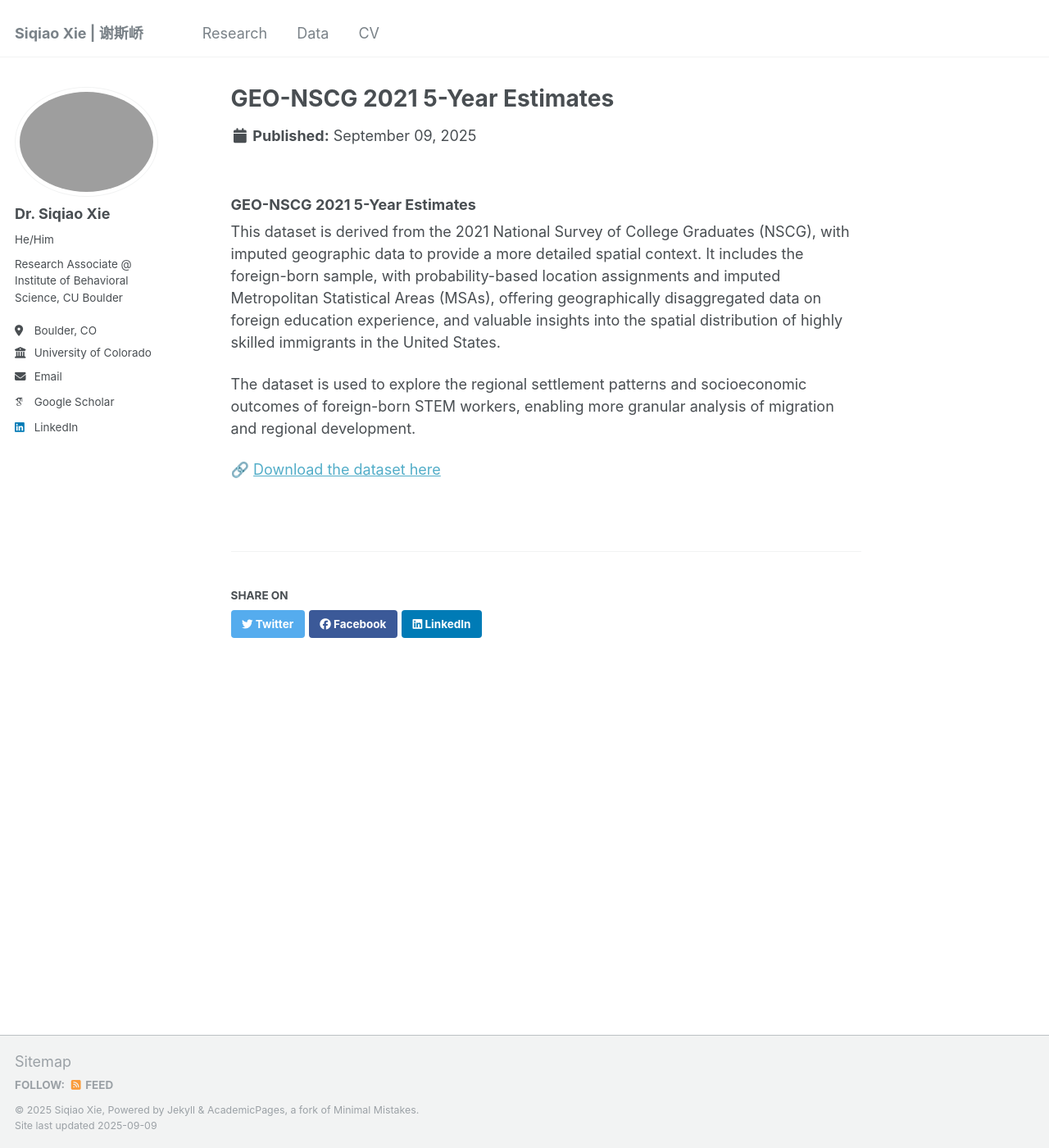
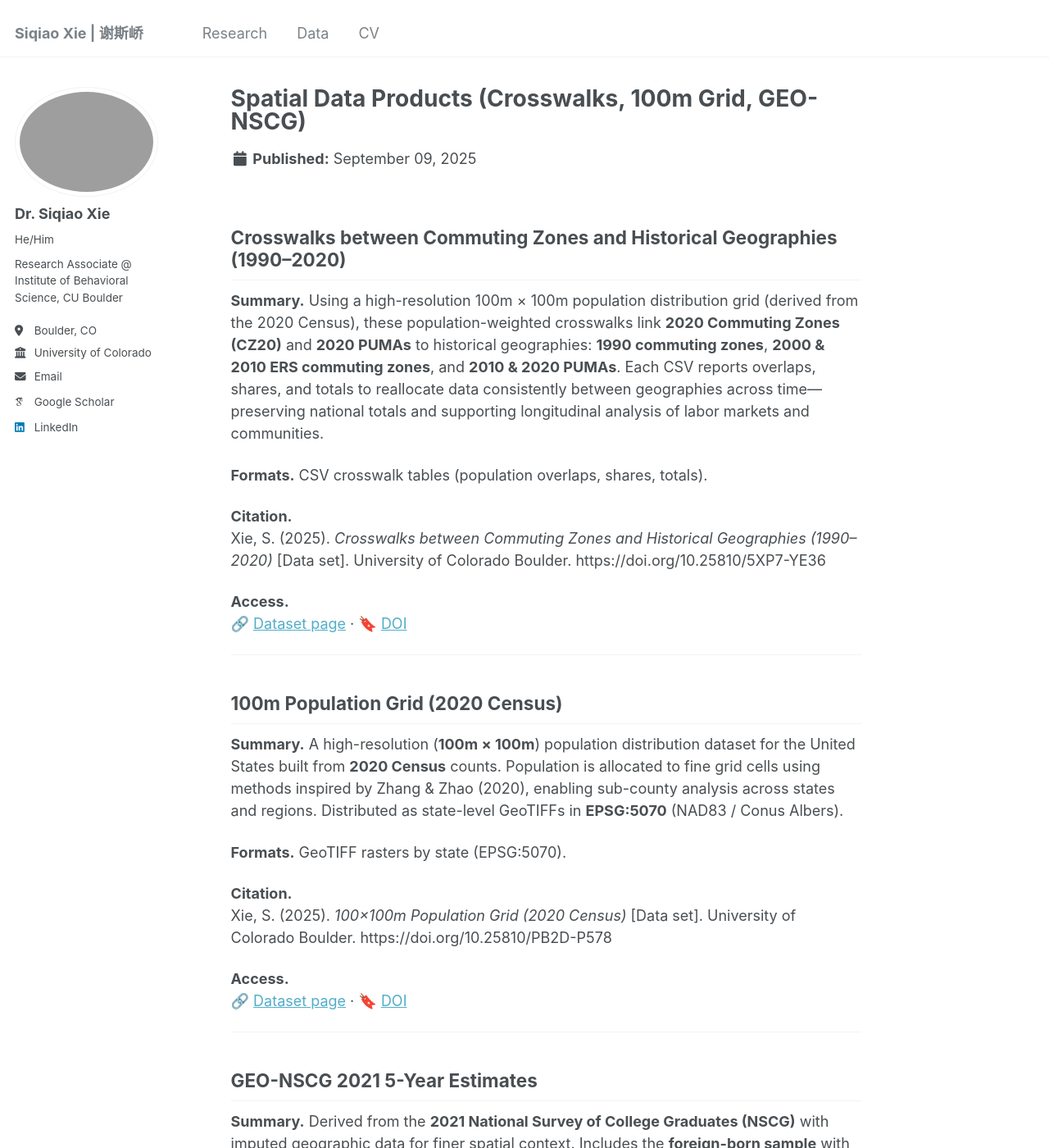
Before and after one commit to xiesiqiao/xiesiqiao.github.io, a Jekyll site: the page built from _portfolio/portfolio-1.md, in a window 1280 px wide and 1400 px high. Shown: the whole window at 82% size. Built offline with Jekyll 4.4.1, drawn with Linux system fonts in a browser that asks for light colours; some web fonts are replaced; some of the changed text lies outside the part shown.

Commit message:
Update portfolio-1.md

```diff
--- a/_portfolio/portfolio-1.md
+++ b/_portfolio/portfolio-1.md
@@ -1,13 +1,45 @@
 ---
-title: "GEO-NSCG 2021 5-Year Estimates"
-excerpt: "Foreign-born sample in the NSCG 2021 5-Year Estimates, with location probability and imputed MSAs"
+title: "Spatial Data Products (Crosswalks, 100m Grid, GEO-NSCG)"
+excerpt: "Population-weighted crosswalks, a 100m population grid (2020), and GEO-NSCG 2021 5-Year Estimates."
 collection: portfolio
 ---
 
-### GEO-NSCG 2021 5-Year Estimates
+## Crosswalks between Commuting Zones and Historical Geographies (1990–2020)
 
-This dataset is derived from the 2021 National Survey of College Graduates (NSCG), with imputed geographic data to provide a more detailed spatial context. It includes the foreign-born sample, with probability-based location assignments and imputed Metropolitan Statistical Areas (MSAs), offering geographically disaggregated data on foreign education experience, and valuable insights into the spatial distribution of highly skilled immigrants in the United States.
+**Summary.** Using a high-resolution 100m × 100m population distribution grid (derived from the 2020 Census), these population-weighted crosswalks link **2020 Commuting Zones (CZ20)** and **2020 PUMAs** to historical geographies: **1990 commuting zones**, **2000 & 2010 ERS commuting zones**, and **2010 & 2020 PUMAs**. Each CSV reports overlaps, shares, and totals to reallocate data consistently between geographies across time—preserving national totals and supporting longitudinal analysis of labor markets and communities.
 
-The dataset is used to explore the regional settlement patterns and socioeconomic outcomes of foreign-born STEM workers, enabling more granular analysis of migration and regional development.
+**Formats.** CSV crosswalk tables (population overlaps, shares, totals).
 
-🔗 [Download the dataset here](https://www.dropbox.com/scl/fo/zq7kezrxpqbyld4w362hz/AAb1OCywGyrQE34c9AB6aGI?rlkey=8wfzi8itau25cwg1woiy72c6o&dl=0)
+**Citation.**
+Xie, S. (2025). *Crosswalks between Commuting Zones and Historical Geographies (1990–2020)* [Data set]. University of Colorado Boulder. https://doi.org/10.25810/5XP7-YE36
+
+**Access.**
+🔗 [Dataset page](https://scholar.colorado.edu/concern/datasets/ks65hf24b) · 🔖 [DOI](https://doi.org/10.25810/5XP7-YE36)
+
+---
+
+## 100m Population Grid (2020 Census)
+
+**Summary.** A high-resolution (**100m × 100m**) population distribution dataset for the United States built from **2020 Census** counts. Population is allocated to fine grid cells using methods inspired by Zhang & Zhao (2020), enabling sub-county analysis across states and regions. Distributed as state-level GeoTIFFs in **EPSG:5070** (NAD83 / Conus Albers).
+
+**Formats.** GeoTIFF rasters by state (EPSG:5070).
+
+**Citation.**
+Xie, S. (2025). *100×100m Population Grid (2020 Census)* [Data set]. University of Colorado Boulder. https://doi.org/10.25810/PB2D-P578
+
+**Access.**
+🔗 [Dataset page](https://scholar.colorado.edu/concern/datasets/5h73pz23w) · 🔖 [DOI](https://doi.org/10.25810/PB2D-P578)
+
+---
+
+## GEO-NSCG 2021 5-Year Estimates
+
+**Summary.** Derived from the **2021 National Survey of College Graduates (NSCG)** with imputed geographic data for finer spatial context. Includes the **foreign-born sample** with probability-based location assignments and imputed **MSAs**, enabling geographically disaggregated analysis of foreign education experience and the spatial distribution of highly skilled immigrants. Supports research on regional settlement patterns and socioeconomic outcomes of foreign-born STEM workers.
+
+**Formats.** Microdata with imputed locations and MSAs; documentation.
+
+**Citation.**
+Xie, S. (2025). *GEO-NSCG 2021 5-Year Estimates* [Data set]. University of Colorado Boulder. https://doi.org/10.25810/5D5P-FX20
+
+**Access.**
+🔗 [Dataset page](https://scholar.colorado.edu/concern/datasets/vd66w188z) · 🔖 [DOI](https://doi.org/10.25810/5D5P-FX20)
```
